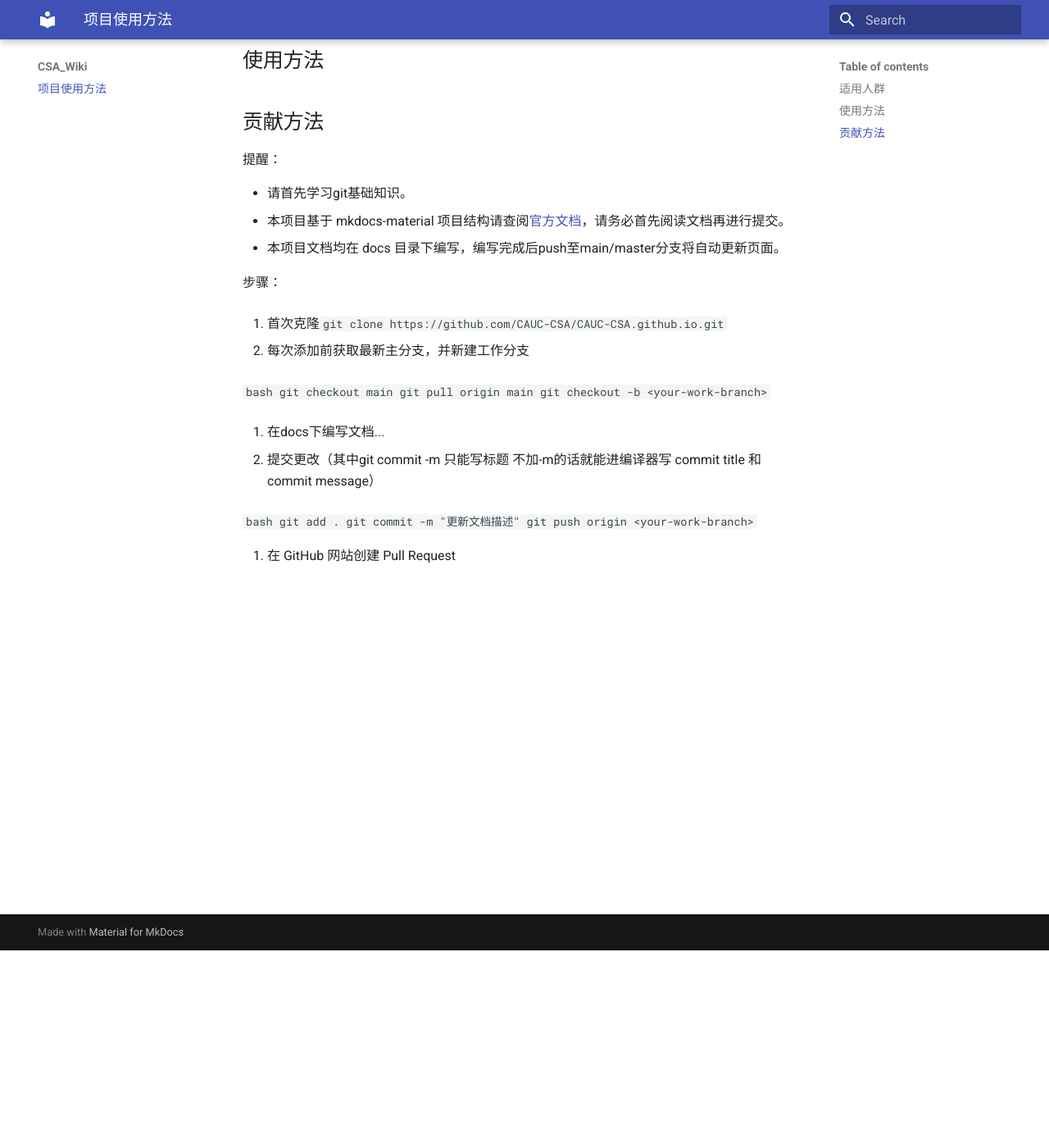
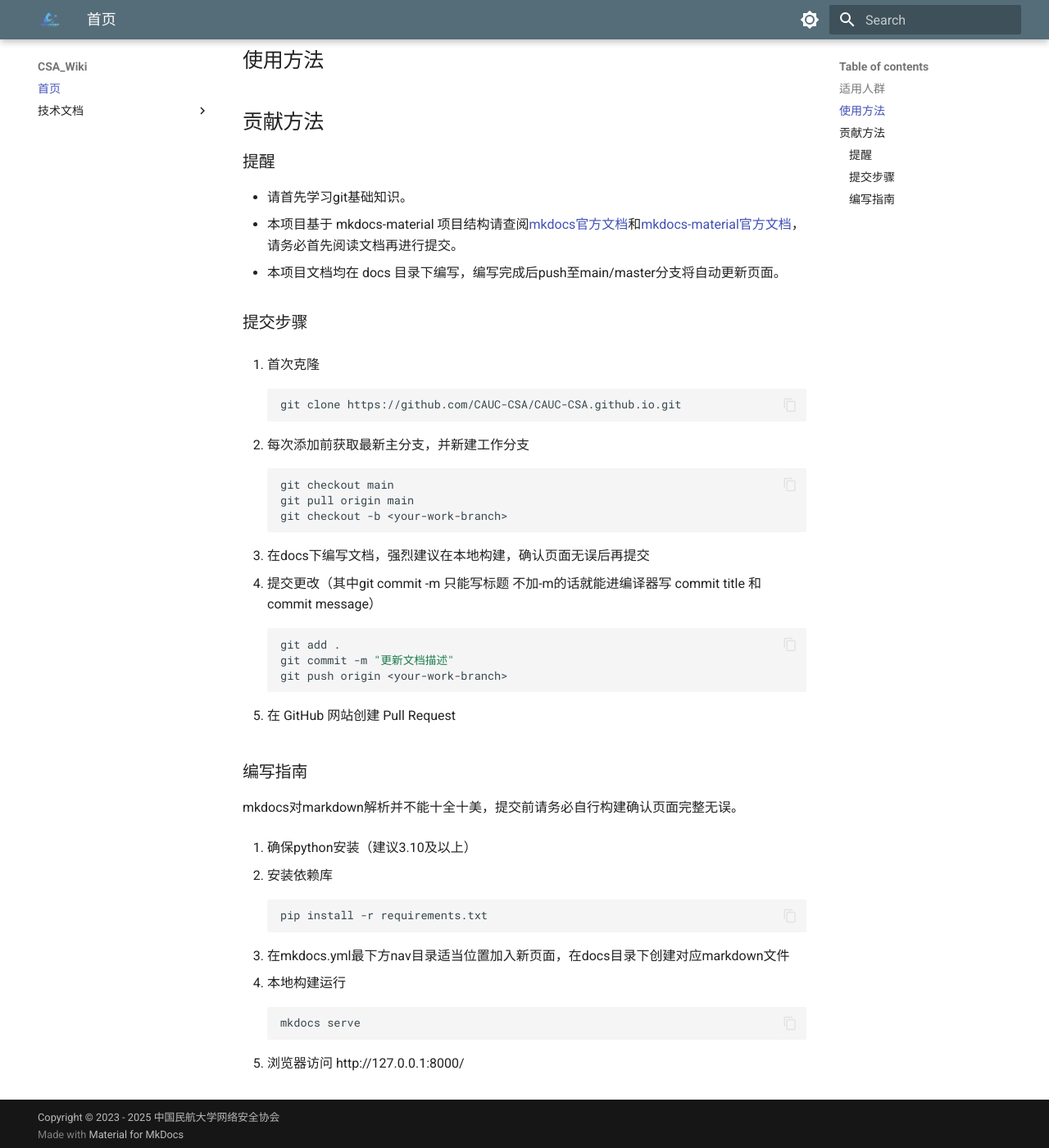
Before and after one commit to Gavver/CAUC-CSA.github.io, an MkDocs documentation site: the page built from docs/index.md, in a window 1280 px wide and 1400 px high, scrolled down 241 px. Shown: the whole window at 82% size. Built offline with MkDocs 1.6.1 and Material for MkDocs 9.7.7, drawn with Linux system fonts in a browser that asks for light colours; the version menu is left out.

Commit message:
更新美化配置 完善首页 加入logo

````diff
--- a/docs/index.md
+++ b/docs/index.md
@@ -8,28 +8,29 @@
 
 ## 贡献方法
 
-提醒：
+### 提醒
 
 - 请首先学习git基础知识。
-- 本项目基于 mkdocs-material 项目结构请查阅[官方文档](https://squidfunk.github.io/mkdocs-material/)，请务必首先阅读文档再进行提交。
+- 本项目基于 mkdocs-material 项目结构请查阅[mkdocs官方文档](https://mkdocs.org.cn/)和[mkdocs-material官方文档](https://squidfunk.github.io/mkdocs-material/)，请务必首先阅读文档再进行提交。
 - 本项目文档均在 docs 目录下编写，编写完成后push至main/master分支将自动更新页面。
 
-步骤：
+### 提交步骤
 
-1. 首次克隆`git clone https://github.com/CAUC-CSA/CAUC-CSA.github.io.git`
+1. 首次克隆
+   ```bash
+   git clone https://github.com/CAUC-CSA/CAUC-CSA.github.io.git
+   ```
 
 2. 每次添加前获取最新主分支，并新建工作分支
-
    ```bash
    git checkout main
    git pull origin main
    git checkout -b <your-work-branch>
    ```
 
-3. 在docs下编写文档...
+3. 在docs下编写文档，强烈建议在本地构建，确认页面无误后再提交
 
 4. 提交更改（其中git commit -m 只能写标题 不加-m的话就能进编译器写 commit title 和 commit message）
-
    ```bash
    git add .
    git commit -m "更新文档描述"
@@ -37,3 +38,22 @@
    ```
 
 5. 在 GitHub 网站创建 Pull Request
+
+### 编写指南
+
+mkdocs对markdown解析并不能十全十美，提交前请务必自行构建确认页面完整无误。
+
+1. 确保python安装（建议3.10及以上）
+
+2. 安装依赖库
+    ```bash
+    pip install -r requirements.txt
+    ```
+3. 在mkdocs.yml最下方nav目录适当位置加入新页面，在docs目录下创建对应markdown文件
+
+4. 本地构建运行
+   ```bash
+   mkdocs serve
+   ```
+
+5. 浏览器访问 http://127.0.0.1:8000/
--- a/mkdocs.yml
+++ b/mkdocs.yml
@@ -1,3 +1,37 @@
 site_name: CSA_Wiki
+copyright: Copyright &copy; 2023 - 2025 中国民航大学网络安全协会
 theme:
   name: material
+  logo: images/csa_logo.png
+  features:
+    - content.code.copy
+  palette:
+    - media: "(prefers-color-scheme: light)"
+      scheme: default
+      primary: blue grey
+      toggle:
+        icon: material/brightness-7
+        name: Switch to dark mode
+    - media: "(prefers-color-scheme: dark)"
+      scheme: slate
+      primary: blue grey
+      toggle:
+        icon: material/brightness-4
+        name: Switch to light mode
+markdown_extensions:
+  - pymdownx.highlight:
+      anchor_linenums: true
+      line_spans: __span
+      pygments_lang_class: true
+  - pymdownx.inlinehilite
+  - pymdownx.snippets
+  - pymdownx.superfences
+extra:
+  version:
+    provider: mike
+nav:
+  - 首页: index.md
+  - 技术文档:
+      - 指南: tech/guide.md
+      - API: tech/api.md
+      - 部署: tech/deployment.md
````
Also changed, not shown: docs/images/csa_logo.png (added).
